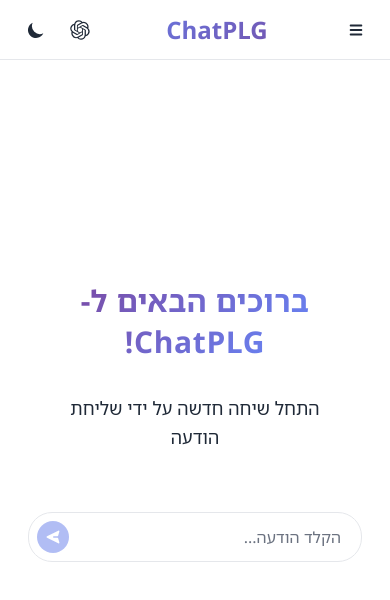
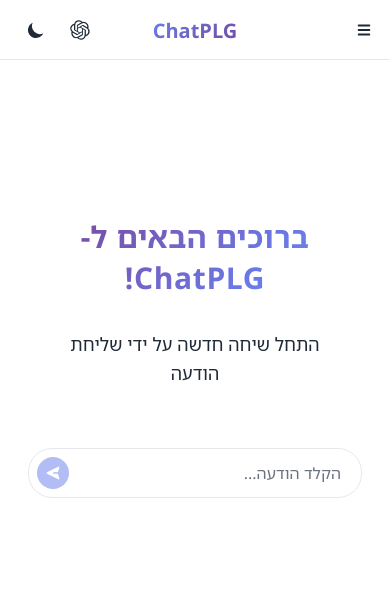
Before and after one commit to Kiloma-Advanced-Solutions/PLG_AI, a Next.js app: page /chat/new in a window 390 px wide. Shown: the top 600 px of the page. Built offline with nearby package versions, Linux system fonts and the light colour scheme.

Commit message:
fix app icon and welcome message potision for mobile

```diff
--- a/src/components/app-layout/app-layout.module.css
+++ b/src/components/app-layout/app-layout.module.css
@@ -36,6 +36,66 @@
   .main.shifted {
     margin-right: var(--sidebar-width-open);
   }
+
+  .burgerSection {
+    right: 1rem;
+  }
+
+  .burgerButton {
+    width: 40px;
+    height: 40px;
+    border-radius: 8px;
+  }
+
+  .burgerIcon {
+    width: 20px;
+    height: 20px;
+  }
+}
+
+/* Burger button - independent of sidebar */
+.burgerSection {
+  display: flex;
+  align-items: center;
+  flex-shrink: 0;
+  position: fixed;
+  top: 0;
+  right: 0.5rem;
+  height: var(--header-height);
+  padding: 0.5rem 0;
+  z-index: 30; /* Higher than sidebar */
+}
+
+.burgerButton {
+  display: flex;
+  align-items: center;
+  justify-content: center;
+  width: 36px;
+  height: 36px;
+  border: none;
+  background: none;
+  color: var(--text-primary);
+  cursor: pointer;
+  border-radius: 6px;
+  transition: all 0.2s ease;
+}
+
+.burgerButton:hover {
+  background-color: var(--hover-bg);
+  transform: scale(1.05);
+}
+
+.burgerButton:active {
+  transform: scale(0.95);
+}
+
+.burgerButton:focus {
+  outline: none;
+}
+
+.burgerIcon {
+  width: 18px;
+  height: 18px;
 }
 
 /* Desktop screens (1024px+) */
@@ -43,4 +103,19 @@
   .container {
     font-size: 1.125rem;
   }
+
+  .burgerSection {
+    right: 1rem;
+  }
+
+  .burgerButton {
+    width: 40px;
+    height: 40px;
+    border-radius: 8px;
+  }
+
+  .burgerIcon {
+    width: 20px;
+    height: 20px;
+  }
 }
--- a/src/components/app-layout/app-layout.tsx
+++ b/src/components/app-layout/app-layout.tsx
@@ -61,6 +61,19 @@
         onToggleSidebar={toggleSidebar}
       />
 
+      {/* Burger button - independent of sidebar */}
+      <div className={styles.burgerSection}>
+        <button
+          className={styles.burgerButton}
+          onClick={toggleSidebar}
+          aria-label={isSidebarOpen ? "Close sidebar" : "Open sidebar"}
+        >
+          <svg className={styles.burgerIcon} fill="currentColor" viewBox="0 0 20 20">
+            <path fillRule="evenodd" d="M3 5a1 1 0 011-1h12a1 1 0 110 2H4a1 1 0 01-1-1zM3 10a1 1 0 011-1h12a1 1 0 110 2H4a1 1 0 01-1-1zM3 15a1 1 0 011-1h12a1 1 0 110 2H4a1 1 0 01-1-1z" clipRule="evenodd" />
+          </svg>
+        </button>
+      </div>
+
       <main className={`${styles.main} ${isSidebarOpen ? styles.shifted : ''}`}>
         {children}
       </main>
--- a/src/components/chat-container-component/chat-container-component.module.css
+++ b/src/components/chat-container-component/chat-container-component.module.css
@@ -47,7 +47,7 @@
   flex-direction: column;
   justify-content: flex-start;
   align-items: center;
-  padding-top: 12rem;
+  padding-top: 8rem;
   gap: 2rem;
 }
 
--- a/src/components/header-component/header-component.module.css
+++ b/src/components/header-component/header-component.module.css
@@ -30,7 +30,7 @@
 }
 
 .logo {
-  display: flex;
+  display: flex; /* Show logo on mobile */
   align-items: center;
   justify-content: center;
   width: 32px;
@@ -45,17 +45,20 @@
   height: 20px;
 }
 
-/* Mobile-first app name styling */
+/* Mobile-first app name styling - absolutely centered */
 .appName {
-  flex: 1;
+  position: absolute;
+  left: 50%;
+  top: 50%;
+  transform: translate(-50%, -50%);
   text-align: center;
   transition: opacity 0.3s ease, visibility 0.3s ease;
-  margin: 0 0.5rem;
+  pointer-events: auto;
 }
 
 .appName h1 {
   margin: 0;
-  font-size: 1.5rem;
+  font-size: 1.25rem;
   font-weight: 700;
   color: var(--text-primary);
   background: linear-gradient(135deg, var(--app-color-1) 0%, var(--app-color-2) 100%);
@@ -76,46 +79,11 @@
   outline: none; /* Remove focus outline as well */
 }
 
-/* Mobile controls - visible by default on mobile */
+/* Mobile controls - hidden, using sidebar burger instead */
 .mobileControls {
-  display: flex;
-  align-items: center;
-  gap: 0.5rem;
-  flex-shrink: 0;
-  padding-right: 0.5rem;
+  display: none;
 }
 
-.mobileBurgerButton {
-  display: flex;
-  align-items: center;
-  justify-content: center;
-  width: 36px;
-  height: 36px;
-  border: none;
-  background: none;
-  color: var(--text-primary);
-  cursor: pointer;
-  border-radius: 6px;
-  transition: all 0.2s ease;
-}
-
-.mobileBurgerButton:hover {
-  background-color: var(--hover-bg);
-  transform: scale(1.05);
-}
-
-.mobileBurgerButton:active {
-  transform: scale(0.95);
-}
-
-.mobileBurgerButton:focus {
-  outline: none;
-}
-
-.mobileBurgerButton svg {
-  width: 18px;
-  height: 18px;
-}
 
 /* RTL Support */
 [dir="rtl"] .header {
@@ -139,18 +107,17 @@
   display: none;
 }
 
-.header.shifted .mobileControls {
-  display: none;
-}
 
 /* Tablet and larger screens (768px+) */
 @media (min-width: 768px) {
   .leftSection {
+    display: flex;
     gap: 0.75rem;
     padding-left: 1rem;
   }
 
   .logo {
+    display: flex; /* Show logo on tablet+ */
     width: 40px;
     height: 40px;
   }
@@ -160,24 +127,26 @@
     height: 24px;
   }
 
+  .appName {
+    position: static;
+    transform: none;
+    flex: 1;
+    margin: 0 0.5rem;
+    display: flex;
+    align-items: center;
+    justify-content: center;
+  }
+
   .appName h1 {
     font-size: 1.25rem;
   }
 
-  .mobileBurgerButton {
-    width: 40px;
-    height: 40px;
-    border-radius: 8px;
-  }
-
-  .mobileBurgerButton svg {
-    width: 20px;
-    height: 20px;
-  }
 
   /* On tablets and up, when sidebar is open, restore some elements */
   .header.shifted .appName {
-    display: block;
+    display: flex;
+    align-items: center;
+    justify-content: center;
   }
 
   .header.shifted .leftSection {
@@ -196,8 +165,4 @@
     font-size: 1.5rem;
   }
 
-  /* Hide mobile controls on desktop - use sidebar burger instead */
-  .mobileControls {
-    display: none;
-  }
 }
--- a/src/components/sidebar-component/sidebar-component.module.css
+++ b/src/components/sidebar-component/sidebar-component.module.css
@@ -45,50 +45,6 @@
   color: var(--text-primary);
 }
 
-/* Burger section - fixed position relative to viewport */
-.burgerSection {
-  display: flex;
-  align-items: center;
-  flex-shrink: 0;
-  position: fixed;
-  top: 0;
-  right: 0.5rem;
-  height: var(--header-height);
-  padding: 0.5rem 0;
-  z-index: 30; /* Higher than sidebar */
-}
-
-.burgerButton {
-  display: flex;
-  align-items: center;
-  justify-content: center;
-  width: 36px;
-  height: 36px;
-  border: none;
-  background: none;
-  color: var(--text-primary);
-  cursor: pointer;
-  border-radius: 6px;
-  transition: all 0.2s ease;
-}
-
-.burgerButton:hover {
-  background-color: var(--hover-bg);
-  transform: scale(1.05);
-}
-
-.burgerButton:active {
-  transform: scale(0.95);
-}
-
-.burgerButton:focus {
-  outline: none;
-}
-
-.burgerIcon {
-  width: 18px;
-  height: 18px;
-}
 
 /* Tablet and larger screens (768px+) */
 @media (min-width: 768px) {
@@ -97,20 +53,6 @@
     border-left: 2px solid var(--border-color);
   }
 
-  .burgerSection {
-    right: 1rem;
-  }
-
-  .burgerButton {
-    width: 40px;
-    height: 40px;
-    border-radius: 8px;
-  }
-
-  .burgerIcon {
-    width: 20px;
-    height: 20px;
-  }
 
   .sidebarHeader h2 {
     font-size: 1.125rem;
@@ -128,7 +70,4 @@
      margin-top: calc(3rem * 1.5); /* Even more space on desktop */
    }
 
-  .burgerSection {
-    right: 1rem;
-  }
 }
--- a/src/components/sidebar-component/sidebar-component.tsx
+++ b/src/components/sidebar-component/sidebar-component.tsx
@@ -91,18 +91,6 @@
 
   return (
     <div className={`${styles.sidebar} ${isOpen ? styles.open : ''}`}>
-      <div className={styles.burgerSection}>
-        <button
-          className={styles.burgerButton}
-          onClick={onToggle}
-          aria-label={isOpen ? "Close sidebar" : "Open sidebar"}
-        >
-          <svg className={styles.burgerIcon} fill="currentColor" viewBox="0 0 20 20">
-            <path fillRule="evenodd" d="M3 5a1 1 0 011-1h12a1 1 0 110 2H4a1 1 0 01-1-1zM3 10a1 1 0 011-1h12a1 1 0 110 2H4a1 1 0 01-1-1zM3 15a1 1 0 011-1h12a1 1 0 110 2H4a1 1 0 01-1-1z" clipRule="evenodd" />
-          </svg>
-        </button>
-      </div>
-
       <NewChatButtonComponent
         onClick={handleCreateNewChat}
         isOpen={isOpen}
```
